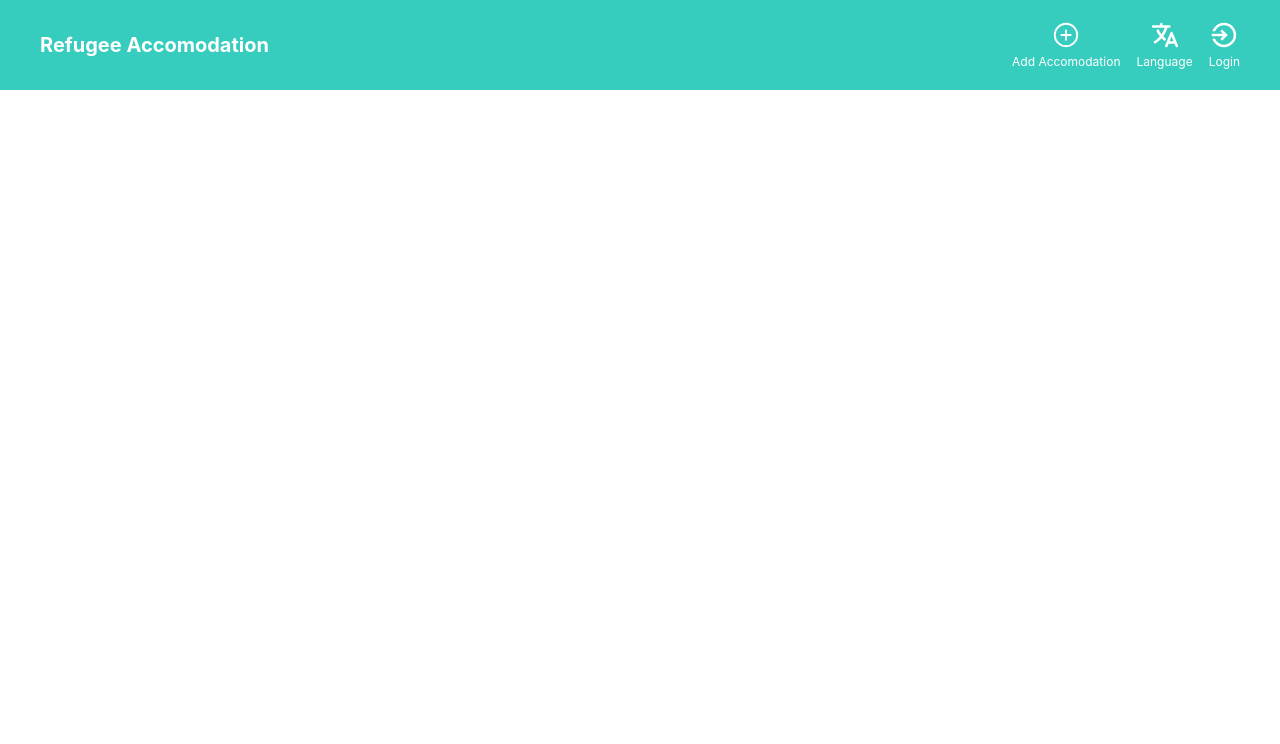
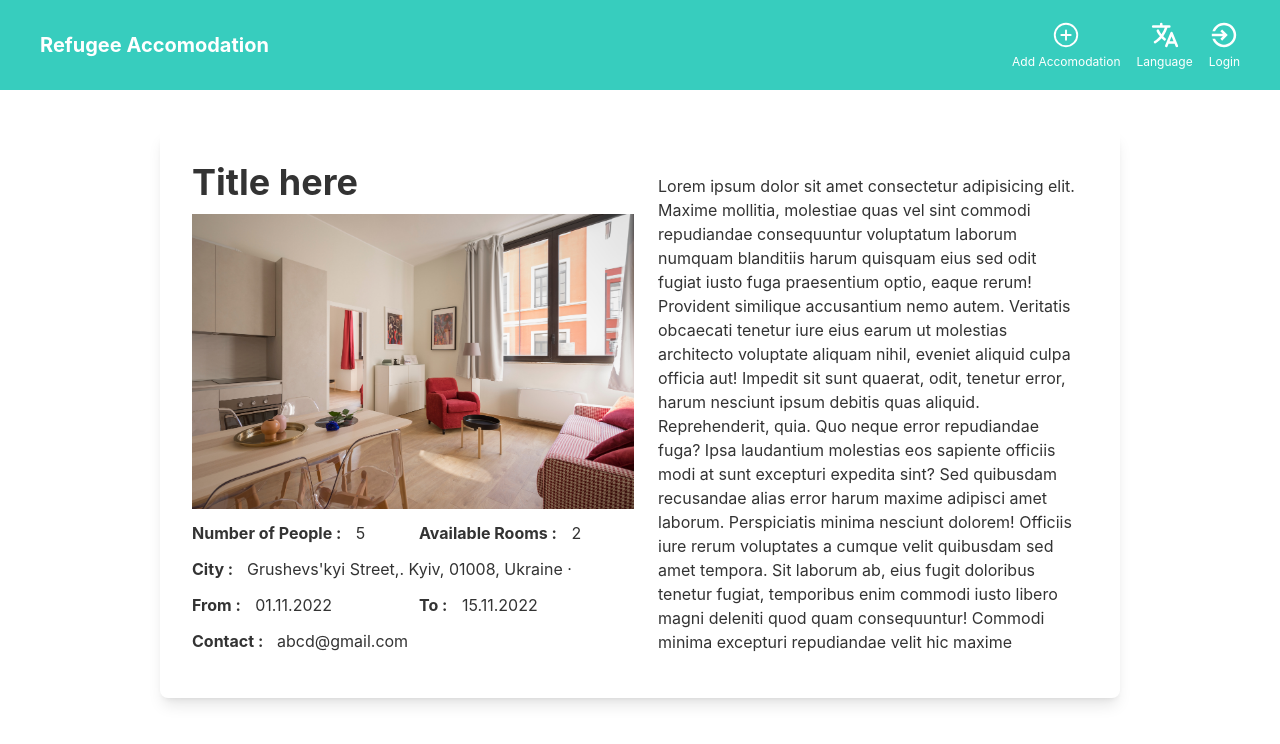
Before and after one commit to md-ashikur/refugee-client, a React (Create React App) app: page / in a window 1280 px wide. Shown: the top 744 px of the page. Built offline with nearby package versions, Linux system fonts and the light colour scheme; no server answers.

Commit message:
home page design

```diff
--- /dev/null
+++ b/src/Components/Footer/Footer.js
@@ -0,0 +1,11 @@
+import React from 'react';
+
+const Footer = () => {
+    return (
+        <div>
+
+        </div>
+    );
+};
+
+export default Footer;
--- a/src/Pages/AddAccomodation/Accomodation.js
+++ b/src/Pages/AddAccomodation/Accomodation.js
@@ -1,5 +1,6 @@
 import React from "react";
 import { useForm } from "react-hook-form";
+import { Link } from "react-router-dom";
 import "./Accomodation.css";
 
 const Accomodation = () => {
@@ -10,12 +11,9 @@ const Accomodation = () => {
   } = useForm();
   const onSubmit = (data) => console.log(data);
 
-
-
   return (
     <div className="flex justify-center">
       <div className="lg:p-8 p-5 rounded-lg my-10 mx-5 h-auto lg:w-3/4 shadow-lg ">
-
         <form onSubmit={handleSubmit(onSubmit)}>
           <div className="grid lg:grid-cols-2 gap-3">
             <div>
@@ -23,12 +21,11 @@ const Accomodation = () => {
 
               <div className="flex-col">
                 <input
-                    className="input w-full h-36 pt-16 lg:pl-28 pl-12"
+                  className="input w-full h-36 pt-16 lg:pl-32 pl-12"
                   type="file"
                   accept="image/*"
                   {...register("picture", { required: true })}
                   aria-invalid={errors.picture ? "true" : "false"}
-
                 />
                 {errors.picture?.type === "required" && (
                   <p role="alert" className="text-xs text-red-500">
@@ -37,8 +34,6 @@ const Accomodation = () => {
                 )}
               </div>
               <div className="grid lg:grid-cols-2 gap-3 ">
-
-
                 {/* ------------Number of People----------- */}
                 <div className="flex-col">
                   <input
@@ -76,7 +71,6 @@ const Accomodation = () => {
               <div className="flex-col">
                 <input
                   className="input w-full"
-
                   {...register("city", { required: true })}
                   aria-invalid={errors.city ? "true" : "false"}
                   placeholder="City"
@@ -97,7 +91,6 @@ const Accomodation = () => {
                     type="date"
                     {...register("from", { required: true })}
                     aria-invalid={errors.from ? "true" : "false"}
-
                   />
                   {errors.from?.type === "required" && (
                     <p role="alert" className="text-xs text-red-500">
@@ -124,7 +117,6 @@ const Accomodation = () => {
               </div>
             </div>
 
-
             {/* =================================== */}
 
             <div>
@@ -132,7 +124,6 @@ const Accomodation = () => {
               <div className="flex-col">
                 <input
                   className="input w-full"
-
                   {...register("title", { required: true })}
                   aria-invalid={errors.title ? "true" : "false"}
                   placeholder="Title"
@@ -148,7 +139,6 @@ const Accomodation = () => {
               <div className="flex-col">
                 <textarea
                   className="input py-2 w-full h-52"
-
                   {...register("description", { required: true })}
                   aria-invalid={errors.description ? "true" : "false"}
                   placeholder="Property Description..."
@@ -162,16 +152,18 @@ const Accomodation = () => {
 
               {/* ----------cancle & Add button---------------- */}
               <div className="grid grid-cols-2 gap-3 my-3">
-                <input type="submit" value="Cancle" className="btn text-white" />
-                <input type="submit" value="Add" className="btn bg-primary border-0 text-white" />
-
+                <Link to="/home">
+                  <input value="Cancle" className="btn text-white" />
+                </Link>
+                <input
+                  type="submit"
+                  value="Add"
+                  className="btn bg-primary border-0 text-white"
+                />
               </div>
             </div>
           </div>
         </form>
-
-
-
       </div>
     </div>
   );
--- /dev/null
+++ b/src/Pages/Home/Home.css
@@ -0,0 +1,3 @@
+b{
+    margin-right: 10px;
+}
--- a/src/Pages/Home/Home.js
+++ b/src/Pages/Home/Home.js
@@ -1,11 +1,72 @@
-import React from 'react';
+import React from "react";
+import room from "../../Images/room.jpg";
+import "./Home.css";
+const Home = () => {
+  return (
+    <div className="flex justify-center">
+      <div className="lg:p-8 p-5 rounded-lg my-10 mx-5 h-auto lg:w-3/4 shadow-lg ">
+        <div className="grid lg:grid-cols-2 gap-3">
+          <div>
+            {/* ------------picture input----------- */}
+            <b className="text-4xl">Title here</b>
+            <div className="w-full my-3">
+              <img src={room} alt="" />
+            </div>
 
-const Home = () => {
-    return (
-        <div>
+            <div className="grid lg:grid-cols-2 gap-3 ">
+              {/* ------------Number of People----------- */}
+              <p><b> Number of People :</b> 5</p>
 
+              {/* ------------available rooms---------- */}
+
+              <p> <b>Available Rooms :</b> 2</p>
+            </div>
+
+            {/* ------------------city------------- */}
+
+            <p className="my-3">
+              <b>City : </b>  Grushevs'kyi Street,. Kyiv, 01008, Ukraine ·
+            </p>
+
+            {/* ------------date---------------- */}
+            <div className="grid grid-cols-2 gap-3">
+              <p><b>From :</b> 01.11.2022</p>
+
+              <p><b>To :</b> 15.11.2022</p>
+            </div>
+            <p className="my-3">
+              <b>Contact : </b> abcd@gmail.com
+            </p>
+          </div>
+
+          {/* =================================== */}
+
+          {/* -------------------- description ----------------------- */}
+          <div className="p-3">
+            <p>
+              Lorem ipsum dolor sit amet consectetur adipisicing elit. Maxime
+              mollitia, molestiae quas vel sint commodi repudiandae consequuntur
+              voluptatum laborum numquam blanditiis harum quisquam eius sed odit
+              fugiat iusto fuga praesentium optio, eaque rerum! Provident
+              similique accusantium nemo autem. Veritatis obcaecati tenetur iure
+              eius earum ut molestias architecto voluptate aliquam nihil,
+              eveniet aliquid culpa officia aut! Impedit sit sunt quaerat, odit,
+              tenetur error, harum nesciunt ipsum debitis quas aliquid.
+              Reprehenderit, quia. Quo neque error repudiandae fuga? Ipsa
+              laudantium molestias eos sapiente officiis modi at sunt excepturi
+              expedita sint? Sed quibusdam recusandae alias error harum maxime
+              adipisci amet laborum. Perspiciatis minima nesciunt dolorem!
+              Officiis iure rerum voluptates a cumque velit quibusdam sed amet
+              tempora. Sit laborum ab, eius fugit doloribus tenetur fugiat,
+              temporibus enim commodi iusto libero magni deleniti quod quam
+              consequuntur! Commodi minima excepturi repudiandae velit hic
+              maxime
+            </p>
+          </div>
         </div>
-    );
+      </div>
+    </div>
+  );
 };
 
 export default Home;
--- a/src/Pages/SignUp/Register.js
+++ b/src/Pages/SignUp/Register.js
@@ -40,7 +40,7 @@ const Register = () => {
   }
   return (
     <div className=" flex justify-center items-center">
-      <div className="lg:w-1/2  rounded-lg my-10">
+      <div className="lg:w-1/2  rounded-lg my-10 mx-5">
 
 
         <div className="min-h-fit lg:px-16 rounded-lg shadow-2xl">
```
Also changed, not shown: src/Images/room.jpg (added). Lines whose indentation alone changed are shown as unchanged.
